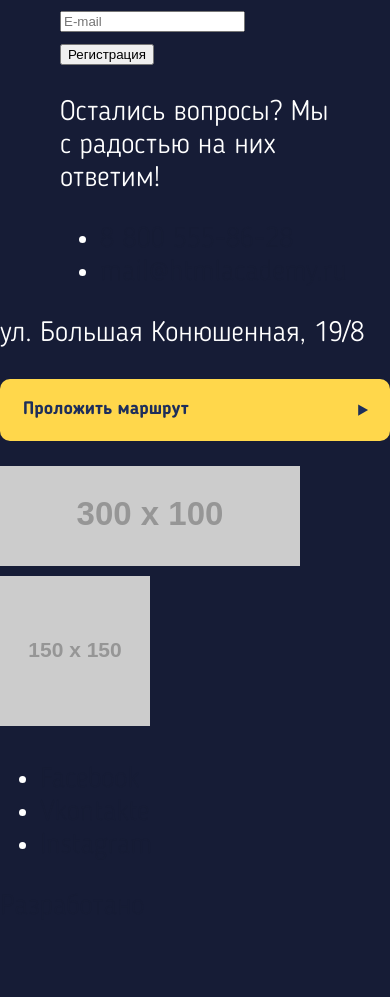
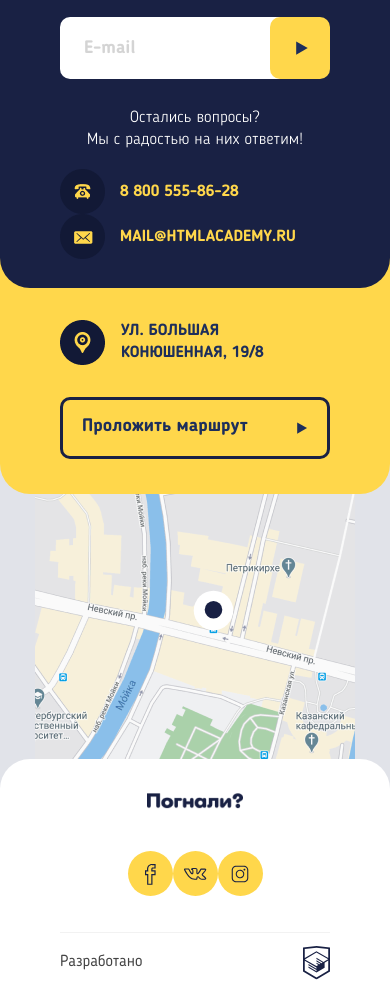
Before and after one commit to kokinz/1569955-pognali-21, a website: page source/index.html in a window 390 px wide. Shown: the part 3907-4904 px from the top of the page. Before the commit the page ends 4831 px from the top, so only its background shows below. Drawn offline with nearby package versions, Linux system fonts and the light colour scheme; files that its build step writes are made by us from their sources; placeholder pictures from the web are drawn by us.

Commit message:
index mobile done

```diff
--- a/source/index.html
+++ b/source/index.html
@@ -301,26 +301,26 @@
             <a class="sign-up__link" href="login.html">авторизуйтесь</a>.
           </p>
 
-          <form class="sign-up__form" action="https://echo.htmlacademy.ru" method="POST">
+          <form class="sign-up__form button" action="https://echo.htmlacademy.ru" method="POST">
             <input class="sign-up__input" type="email" placeholder="E-mail" name="email">
 
-            <button type="submit" class="sign-up__button" aria-label="Зарегистрироваться">
-              Регистрация
+            <button class="sign-up__submit" type="submit" aria-label="Зарегистрироваться">
+              <span class="sign-up__submit-text">Регистрация</span>
             </button>
           </form>
 
           <p class="sign-up__have-questions">
-            Остались вопросы? Мы с радостью на них ответим!
+            Остались вопросы? <br> Мы с радостью на них ответим!
           </p>
 
-          <ul class="sign-up__contact-list">
-            <li class="sign-up__contact-item">
-              <a class="sign-up__contact-link sign-up__contact-link--phone" href="tel:8-800-555-86-28">
+          <ul class="sign-up__contact-list user-list">
+            <li class="sign-up__contact-item user-list__item">
+              <a class="sign-up__contact-link sign-up__contact-link--phone user-list__link user-list__link--phone" href="tel:8-800-555-86-28">
                 8 800 555-86-28
               </a>
             </li>
-            <li class="sign-up__contact-item">
-              <a class="sign-up__contact-link sign-up__contact-link--mail" href="mailto:mail@htmlacademy.ru">
+            <li class="sign-up__contact-item user-list__item">
+              <a class="sign-up__contact-link sign-up__contact-link--mail user-list__link user-list__link--mail" href="mailto:mail@htmlacademy.ru">
                 mail@htmlacademy.ru
               </a>
             </li>
@@ -329,44 +329,42 @@
       </section>
 
       <section class="location">
+        <div class="location__wrapper container">
           <h2 class="visually-hidden">Местоположение</h2>
 
           <p class="location__address">ул. Большая Конюшенная, 19/8</p>
 
-        <a class="location__button button">Проложить маршрут</a>
+          <a class="location__button button" tabindex="0">Проложить маршрут</a>
+        </div>
       </section>
 
-      <section class="map">
-        <img src="https://via.placeholder.com/300x100" alt="Карта" class="map__image">
+      <section class="map container">
+        <img class="map__image" src="img/background-map.png" alt="Карта">
       </section>
     </main>
 
     <footer class="page-footer">
+      <div class="page-footer__wrapper container">
         <a class="page-footer__logo">
-        <img src="https://via.placeholder.com/150x150">
+          <img src="img/logo-mobile-black.png" width="100" height="15" alt="Логотип сайта">
         </a>
 
-      <ul class="page-footer__social-list">
-        <li class="page-footer__social-item">
-          <a class="page-footer__social-link page-footer__social-link--facebook" href="https://www.facebook.com">
-            Facebook
-          </a>
+        <ul class="page-footer__social-list social-list">
+          <li class="page-footer__social-item social-list__item">
+            <a class="page-footer__social-link page-footer__social-link--facebook social-list__link social-list__link--facebook" href="https://www.facebook.com" aria-label="Facebook"></a>
           </li>
-        <li class="page-footer__social-item">
-          <a class="page-footer__social-link page-footer__social-link--vkontakte" href="https://vk.com">
-            Vkontakte
-          </a>
+          <li class="page-footer__social-item social-list__item">
+            <a class="page-footer__social-link page-footer__social-link--vkontakte social-list__link social-list__link--vk" href="https://vk.com" aria-label="VK"></a>
           </li>
-        <li class="page-footer__social-item">
-          <a class="page-footer__social-link page-footer__social-link--instagram" href="https://www.instagram.com">
-            Instagram
-          </a>
+          <li class="page-footer__social-item social-list__item">
+            <a class="page-footer__social-link page-footer__social-link--instagram social-list__link social-list__link--instagram" href="https://www.instagram.com" aria-label="Instagram"></a>
           </li>
         </ul>
 
         <a class="page-footer__copyright-link" href="https://htmlacademy.ru/intensive/adaptive" aria-label="HTML Academy">
           Разработано
         </a>
+      </div>
     </footer>
   </body>
 </html>
--- a/source/sass/blocks/add-profile.scss
+++ b/source/sass/blocks/add-profile.scss
@@ -1,7 +1,9 @@
 .add-profile {
+  position: relative;
   display: flex;
   flex-direction: column;
 
+  z-index: 3;
   margin-top: -36px;
 
   border-radius: 0 0 30px 30px;
@@ -27,6 +29,7 @@
 }
 
 .add-profile__price-list {
+  position: relative;
   display: flex;
   flex-direction: column;
 
@@ -41,12 +44,34 @@
 
   color: $special-grey;
   counter-reset: plan;
+
+  &::before {
+    content: "";
+
+    position: absolute;
+    width: 200px;
+    height: 1px;
+    bottom: 13px;
+
+    background-color: $additional-grey;
+  }
 }
 
 .add-profile__price-item {
   position: relative;
 
   margin-bottom: 28px;
+
+  &::before {
+    content: "";
+
+    position: absolute;
+    width: 200px;
+    height: 1px;
+    top: -13px;
+
+    background-color: $additional-grey;
+  }
 
   &::after {
     content: counter(plan);
--- /dev/null
+++ b/source/sass/blocks/location.scss
@@ -0,0 +1,47 @@
+.location {
+  position: relative;
+
+  z-index: 1;
+  min-height: 237px;
+  margin-top: -31px;
+
+  border-radius: 0 0 30px 30px;
+  background-color: $basic-yellow;
+}
+
+.location__wrapper {
+  display: flex;
+  flex-direction: column;
+}
+
+.location__address {
+  width: 150px;
+  min-height: 45px;
+  margin-top: 63px;
+  margin-bottom: 7px;
+  padding-left: 61px;
+
+  font-weight: 700;
+  font-size: 16px;
+  line-height: 22px;
+
+  text-transform: uppercase;
+
+  color: $basic-blue;
+
+  background-image: url(../../img/icon-map.png);
+  background-repeat: no-repeat;
+  background-position: 0 0;
+}
+
+.location__button {
+  height: 62px;
+  padding: 17px 19px;
+
+  border: 3px solid $special-blue;
+
+  &::after {
+    right: 17px;
+    top: 22px;
+  }
+}
--- /dev/null
+++ b/source/sass/blocks/map.scss
@@ -0,0 +1,20 @@
+.map {
+  position: relative;
+
+  margin-top: -52px;
+  padding: 0;
+
+  &::after {
+    content: "";
+
+    position: absolute;
+    width: 41px;
+    height: 41px;
+    top: 148px;
+    left: 158px;
+
+    background-image: url(../../img/icon-map-pin.svg);
+    background-repeat: no-repeat;
+    background-position: 0 0;
+  }
+}
--- /dev/null
+++ b/source/sass/blocks/page-footer.scss
@@ -0,0 +1,76 @@
+.page-footer {
+  position: relative;
+
+  z-index: 1;
+  min-height: 238px;
+  margin-top: -117px;
+
+  border-radius: 30px 30px 0 0;
+  background-color: $basic-white;
+}
+
+.page-footer__wrapper {
+  display: flex;
+  flex-direction: column;
+}
+
+.page-footer__logo {
+  display: block;
+
+  margin: 27px auto;
+  width: 96px;
+  height: 15px;
+}
+
+.page-footer__social-list {
+  margin-top: 23px;
+  margin-bottom: 25px;
+}
+
+.page-footer__social-item {
+  box-sizing: border-box;
+
+  width: 45px;
+  height: 45px;
+  padding-left: 5px;
+  padding-top: 13px;
+
+  border-radius: 50%;
+  background-color: $basic-yellow;
+}
+
+.page-footer__social-link--vkontakte {
+  margin: 0;
+}
+
+.page-footer__copyright-link {
+  position: relative;
+  display: block;
+
+  box-sizing: border-box;
+  margin-top: 49px;
+  min-height: 34px;
+  padding-top: 8px;
+  padding-right: 35px;
+
+  font-weight: 400;
+  font-size: 16px;
+  line-height: 16px;
+
+  color: $special-grey;
+
+  background-image: url(../../img/logo-html.svg);
+  background-repeat: no-repeat;
+  background-position: 243px 0;
+
+  &::before {
+    content: "";
+
+    position: absolute;
+    width: 100%;
+    height: 1px;
+    top: -14px;
+
+    background-color: $additional-grey-light;
+  }
+}
--- a/source/sass/blocks/page-header.scss
+++ b/source/sass/blocks/page-header.scss
@@ -1,6 +1,6 @@
 .page-header {
   color: $basic-white;
-  background-color: transparent;
+  background-color: $additional-blue;
   background-repeat: no-repeat;
 }
 
--- a/source/sass/blocks/page.scss
+++ b/source/sass/blocks/page.scss
@@ -20,5 +20,5 @@
   font-style: normal;
 
   color: $basic-white;
-  background-color: $additional-blue;
+  background-color: $additional-grey;
 }
--- a/source/sass/blocks/sign-up.scss
+++ b/source/sass/blocks/sign-up.scss
@@ -1,5 +1,22 @@
+.sign-up {
+  position: relative;
+
+  z-index: 2;
+  min-height: 533px;
+  margin-top: -30px;
+
+  border-radius: 0 0 30px 30px;
+  background-color: $special-blue;
+}
+
+.sign-up__wrapper {
+  position: relative;
+  display: flex;
+  flex-direction: column;
+}
+
 .sign-up__title {
-  margin-top: 70px;
+  margin-top: 100px;
 
   font-weight: 700;
   font-size: 24px;
@@ -11,6 +28,8 @@
 
 .sign-up__description {
   padding: 0 36px 0 34px;
+  margin-top: 0;
+  margin-bottom: 30px;
 
   font-weight: 300;
   font-size: 16px;
@@ -25,3 +44,119 @@
 
   color: $basic-yellow;
 }
+
+.sign-up__form {
+  position: relative;
+  display: flex;
+  flex-wrap: nowrap;
+
+  margin: 0;
+  padding: 0;
+
+  background-color: transparent;
+
+  &::after {
+    display: none;
+  }
+}
+
+.sign-up__input {
+  box-sizing: border-box;
+  z-index: 0;
+  width: 220px;
+  min-height: 62px;
+  margin: 0;
+  padding: 0;
+  padding-left: 24px;
+  padding-right: 18px;
+  margin-left: 0;
+
+  font-family: $main-font;
+  font-weight: 700;
+  font-size: 18px;
+  line-height: 18px;
+
+  color: $special-grey;
+
+  border: none;
+  border-radius: 10px 0 0 10px;
+  background-color: $basic-white;
+
+  &::placeholder {
+    opacity: 0.3;
+  }
+}
+
+.sign-up__submit {
+  position: absolute;
+  display: block;
+
+  z-index: 1;
+  box-sizing: border-box;
+  right: 0;
+  top: 0;
+  margin: 0;
+  padding: 0;
+  width: 60px;
+  height: 62px;
+
+  border: none;
+  border-radius: 10px;
+  background-color: $basic-yellow;
+
+  &::after {
+    content: "";
+
+    position: absolute;
+    right: 22px;
+    top: 24px;
+    width: 12px;
+    height: 14px;
+
+    background-image: url(../../img/triangle-button.svg);
+    background-repeat: no-repeat;
+    background-size: cover;
+  }
+}
+
+.sign-up__submit-text {
+  display: none;
+}
+
+.sign-up__have-questions {
+  margin-top: 28px;
+  margin-bottom: 16px;
+
+  font-weight: 300;
+  font-size: 16px;
+  line-height: 22px;
+
+  text-align: center;
+  letter-spacing: 0.01em;
+
+  color: $basic-white;
+}
+
+.sign-up__contact-list {
+  margin: 0;
+  padding: 0;
+  margin-bottom: 30px;
+
+  list-style: none;
+
+  background-color: transparent;
+}
+
+.sign-up__contact-link {
+  font-weight: 700;
+  font-size: 16px;
+  line-height: 22px;
+
+  text-transform: uppercase;
+
+  color: $basic-yellow;
+
+  &::before {
+    top: 2px;
+  }
+}
--- a/source/sass/global/variables.scss
+++ b/source/sass/global/variables.scss
@@ -34,6 +34,9 @@ $special-yellow-dark: #FFBD30;
 
 $basic-grey: #CCCCCC;
 
+$additional-grey: #E1E3E9;
+$additional-grey-light: #F2F2F2;
+
 $special-grey: #444444;
 
 $special-orange: #FF8D30;
--- a/source/sass/style.scss
+++ b/source/sass/style.scss
@@ -13,3 +13,6 @@
 @import "blocks/travelers.scss";
 @import "blocks/add-profile.scss";
 @import "blocks/sign-up.scss";
+@import "blocks/location.scss";
+@import "blocks/map.scss";
+@import "blocks/page-footer.scss"
```
Also changed, not shown: source/img/background-map.png (added), source/img/icon-map-pin.svg (added), source/img/icon-map.png (added), source/img/logo-html.svg (added), source/img/logo-mobile-black.png (added). Lines whose indentation alone changed are shown as unchanged.
